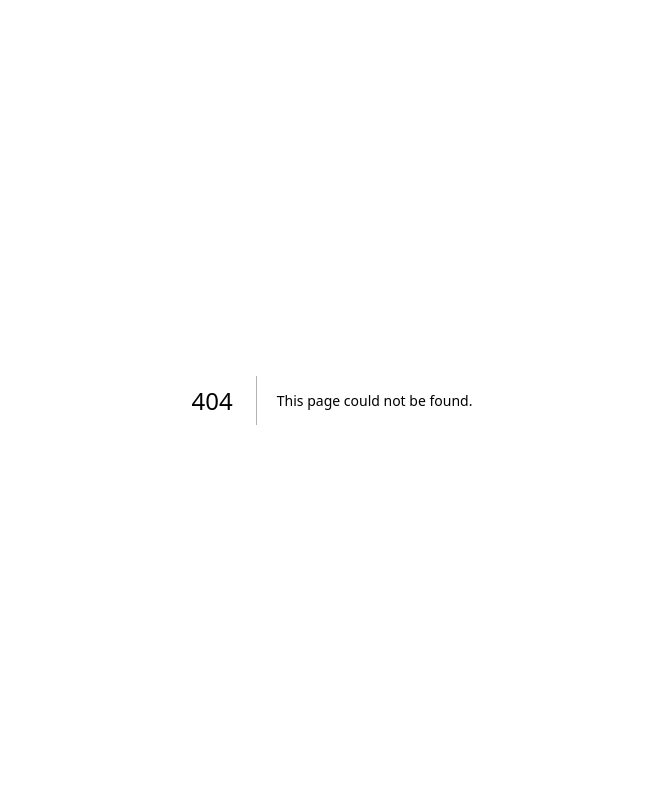
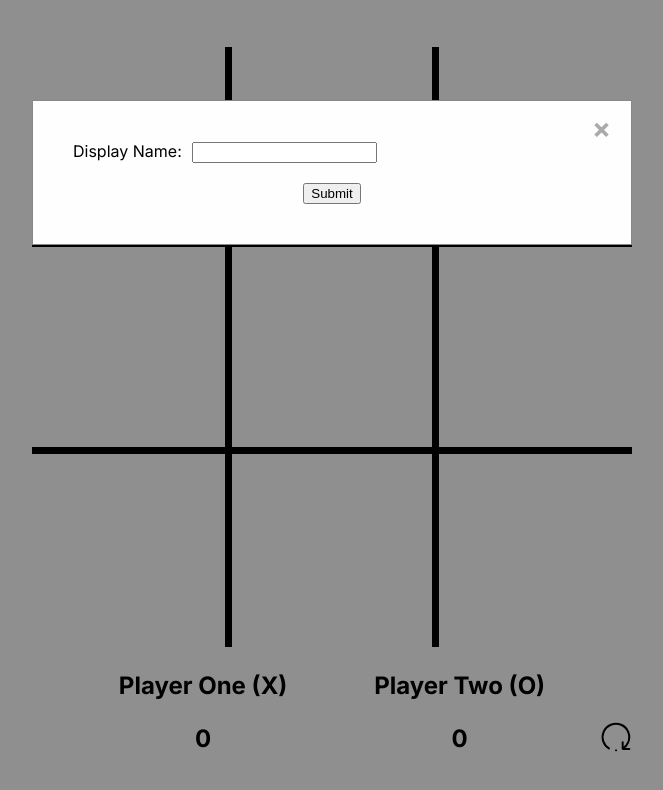
Before and after one commit to hamologist/tic-tac-toe-website, a Next.js app: page /tic-tac-toe/websocket in a window 1280 px wide. Before the commit this address had no page. Shown: the top 790 px of the page, without its empty margins (308-971 px from the left). Built offline with nearby package versions, Linux system fonts and the light colour scheme; no server answers.

Commit message:
Begins integration of app with websocket backend

```diff
--- /dev/null
+++ b/app/game/websocket/schemas.ts
@@ -0,0 +1,21 @@
+"use client";
+
+import { z } from "zod";
+
+export const getTicTacToeSchema = z.object({
+  message: z.literal("Update"),
+  action: z.literal("getTicTacToe"),
+  gameState: z.object({
+    expirationTime: z.number().transform((value) => new Date(value * 1000)),
+    playerOne: z.string(),
+    id: z.string(),
+    playerTwo: z.string().nullable(),
+    state: z.object({
+      movesMade: z.number(),
+      sessionState: z.number().transform((value) => value),
+      currentPlayer: z.number().transform((value) => value),
+      board: z.number().array().array().transform((value) => value),
+    }),
+  }),
+});
+export type GetTicTacToeMessage = z.infer<typeof getTicTacToeSchema>;
--- /dev/null
+++ b/app/game/websocket/use-game-manager.ts
@@ -0,0 +1,131 @@
+"use client";
+
+import { useEffect, useState } from "react";
+import { BoardSquareContext, BoardState, GameStates, Players, ValidPositionIndex } from "../types";
+import generateBoardContext from "../board-context";
+import * as Schemas from "./schemas";
+
+type User = {
+  id: string;
+  displayName: string;
+  secret: string | null;
+}
+
+function cloneBoardState(boardState: BoardState) {
+  return [
+    [[...boardState[0][0]], [...boardState[0][1]], [...boardState[0][2]]],
+    [[...boardState[1][0]], [...boardState[1][1]], [...boardState[1][2]]],
+    [[...boardState[2][0]], [...boardState[2][1]], [...boardState[2][2]]],
+  ] as BoardState;
+}
+
+export default function useGameManager() {
+  const [boardState, setBoardState] = useState<BoardState>([
+    [['none', 'none'], ['none', 'none'], ['none', 'none']],
+    [['none', 'none'], ['none', 'none'], ['none', 'none']],
+    [['none', 'none'], ['none', 'none'], ['none', 'none']],
+  ]);
+  const [gameState, setGameState] = useState<GameStates>('Playing');
+  const [startingPlayer, setStartingPlayer] = useState<Players>('PlayerOne');
+  const [currentPlayer, setCurrentPlayer] = useState<Players>('PlayerOne');
+  const [playerOneScore, setPlayerOneScore] = useState(0);
+  const [playerTwoScore, setPlayerTwoScore] = useState(0);
+  const [moveCount, setMoveCount] = useState(0);
+  const [webSocket, setWebSocket] = useState<WebSocket>(new WebSocket(process.env.NEXT_PUBLIC_GAME_BACKEND_URL!));
+  const [user, setUser] = useState<User | null>(null);
+  const [otherPlayer, setOtherPlayer] = useState<User | null>(null);
+  const [currentGameId, setCurrentGameId] = useState<string | null>(null);
+  const [ready, setReady] = useState<boolean>(false);
+
+  useEffect(() => {
+    setReady(false);
+    webSocket.onopen = () => {
+      webSocket.onmessage = handleMessage;
+      setReady(true);
+    }
+  }, [webSocket])
+
+  useEffect(() => {
+    if (webSocket === null) {
+      return;
+    }
+
+    //webSocket.send(JSON.stringify({
+    //  action:"getTicTacToe",
+    //  payload: {
+    //      id: "fc18892a-6879-4ee5-86ca-812a537d4d54"
+    //  },
+    //}));
+  }, [currentGameId])
+
+  const createNewPlayer = (username: string) => {
+    webSocket.send(JSON.stringify({
+      action:"createPlayer",
+      payload: {
+          username,
+      }
+    }));
+  };
+
+  const handleMessage = (ev: MessageEvent<any>) => {
+    let parsed: any;
+    try {
+      parsed = JSON.parse(ev.data);
+    } catch (err) {
+      console.error("Failed to parse message", ev.data);
+    }
+
+    if (parsed?.action === "getTicTacToe") {
+      handleGetTicTacToeMessage(Schemas.getTicTacToeSchema.parse(parsed));
+    } else {
+      console.log(parsed);
+    }
+  };
+
+  const handleGetTicTacToeMessage = (payload: Schemas.GetTicTacToeMessage) => {
+    console.log(payload);
+  };
+
+  const generateBoardSquareClickHandler = (
+    rowIndex: ValidPositionIndex,
+    colIndex: ValidPositionIndex,
+  ): BoardSquareContext[1] => {
+    return () => {
+      if (gameState === 'Playing' && boardState[rowIndex][colIndex][0] === 'none') {
+        const newBoardState = cloneBoardState(boardState);
+
+        if (currentPlayer === 'PlayerOne') {
+          newBoardState[rowIndex][colIndex] = ['cross', 'none'];
+        } else {
+          newBoardState[rowIndex][colIndex] = ['circle', 'none'];
+        }
+        setGameState('Processing');
+        setBoardState(newBoardState);
+        setMoveCount((prevState) => prevState + 1);
+      }
+    };
+  };
+
+  const newGame = () => {};
+
+  const isPlaying = () => { return true; }
+
+  return {
+    boardState,
+    gameState,
+    startingPlayer,
+    currentPlayer,
+    playerOneScore,
+    playerTwoScore,
+    user,
+    otherPlayer,
+    currentGameId,
+    boardContext: generateBoardContext(
+      boardState,
+      generateBoardSquareClickHandler,
+    ),
+    createNewPlayer,
+    newGame,
+    isPlaying,
+  }
+}
--- a/app/page.tsx
+++ b/app/local/page.tsx
@@ -1,6 +1,6 @@
 "use client";
-import Board from './game/board';
-import useGameManager from './game/use-local-game-manager';
+import Board from '../game/board';
+import useGameManager from '../game/use-local-game-manager';
 
 export default function Home() {
   const gameManager = useGameManager();
--- /dev/null
+++ b/app/websocket/page.module.css
@@ -0,0 +1,60 @@
+.main {
+    display: flex;
+    flex-direction: column;
+    justify-content: center;
+    align-items: center;
+    height: 100vh;
+}
+
+.modal {
+  position: fixed;
+  z-index: 1;
+  padding-top: 100px;
+  left: 0;
+  top: 0;
+  width: 100%;
+  height: 100%;
+  overflow: auto;
+  background-color: rgb(0,0,0);
+  background-color: rgba(0,0,0,0.4);
+}
+
+.modalContent {
+  background-color: #fefefe;
+  margin: auto;
+  padding: 40px;
+  border: 1px solid #888;
+  @media (width >= 600px) {
+    width: 600px;
+  }
+  @media (width < 600px) {
+    width: 90%;
+  }
+}
+
+.label {
+  padding-right: 10px;
+}
+
+.submitContainer {
+  display: flex;
+  justify-content: center;
+  align-items: center;
+  padding-top: 20px;
+}
+
+.close {
+  color: #aaaaaa;
+  float: right;
+  font-size: 28px;
+  font-weight: bold;
+  margin-top: -30px;
+  margin-right: -20px;
+}
+
+.close:hover,
+.close:focus {
+  color: #000;
+  text-decoration: none;
+  cursor: pointer;
+}
--- /dev/null
+++ b/app/websocket/page.tsx
@@ -0,0 +1,48 @@
+"use client";
+import { useEffect, useState } from 'react';
+import Board from '../game/board';
+import useGameManager from '../game/websocket/use-game-manager';
+import styles from './page.module.css';
+
+export default function Home() {
+  const gameManager = useGameManager();
+  const [showModal, setShowModal] = useState(false);
+  const [displayName, setDisplayName] = useState<string>("");
+
+  useEffect(() => {
+    if (gameManager.user === null) {
+      setShowModal(true);
+    }
+  }, [gameManager.user])
+
+  return (
+    <main className={styles.main}>
+      { showModal &&
+        <div className={styles.modal}>
+          <div className={styles.modalContent}>
+            <span className={styles.close}>&times;</span>
+            <label className={styles.label}>Display Name:</label>
+            <input
+              value={displayName}
+              type="text"
+              onChange={(event) => {
+                setDisplayName(event.target.value);
+              }}
+            /><br />
+            <div className={styles.submitContainer}>
+              <button onClick={() => {
+                if (displayName.length === 0) {
+                  return;
+                }
+
+                gameManager.createNewPlayer(displayName);
+                setShowModal(false);
+              }}>Submit</button>
+            </div>
+          </div>
+        </div>
+      }
+      <Board gameManager={gameManager}/>
+    </main>
+  )
+}
--- a/package.json
+++ b/package.json
@@ -17,6 +17,7 @@
     "next": "13.4.9",
     "react": "18.2.0",
     "react-dom": "18.2.0",
-    "typescript": "5.1.6"
+    "typescript": "5.1.6",
+    "zod": "^3.22.4"
   }
 }
```
Also changed, not shown: 1 other file (tests, documents, lock files or other folders).
